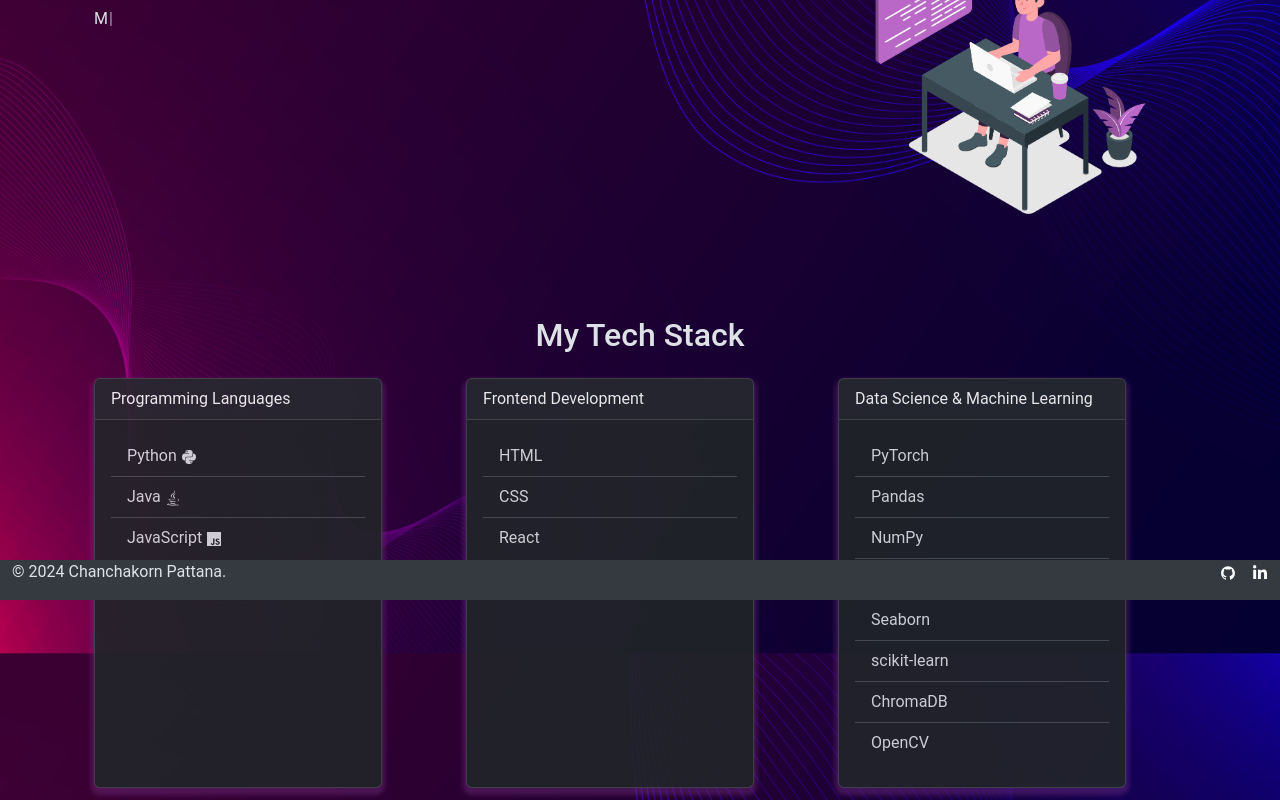
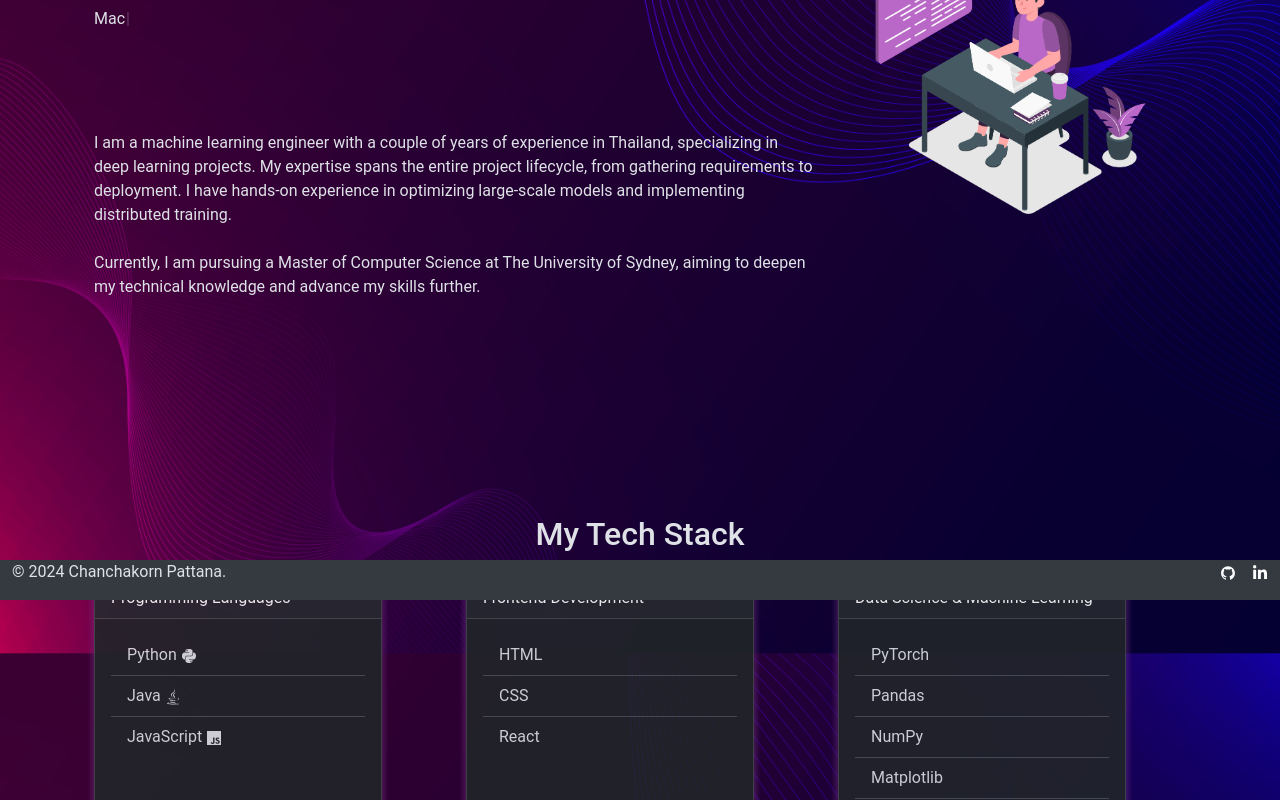
Before and after one commit to ChanchakornP/my-portfolio, a React (Create React App) app: page / in a window 1280 px wide. Shown: the part 200-1000 px from the top of the page. Built offline with nearby package versions, Linux system fonts and the light colour scheme.

Commit message:
feature: update home

```diff
--- a/src/App.css
+++ b/src/App.css
@@ -36,6 +36,9 @@
   padding-top: 80px !important;
 }
 
+.home-paragraph {
+  margin-top: 100px;
+}
 
 .header {
   position: sticky;
--- a/src/components/Home.js
+++ b/src/components/Home.js
@@ -32,6 +32,18 @@ function Home() {
                     ]}
                     ></TypingAnimation>
 
+                    <div className="home-paragraph">
+                        <p>I am a machine learning engineer with a couple of years of experience in Thailand, specializing in deep learning projects.
+                            My expertise spans the entire project lifecycle, from gathering requirements to deployment.
+                            I have hands-on experience in optimizing large-scale models and implementing distributed training.
+                            <br>
+                            </br>
+                            <br>
+                            </br>
+                            Currently, I am pursuing a Master of Computer Science at The University of Sydney, aiming to deepen my technical knowledge and advance my skills further.
+                        </p>
+
+                    </div>
                 </Col>
 
                 <Col md={4} style={{ paddingBottom: 20 }}>
@@ -47,7 +59,7 @@ function Home() {
                 </Col>
             </Row>
             <Row>
-                <Container className="tech-stack-section my-5">
+                <Container className="tech-stack-section" style={{ "margin-top": "200px", "margin-bottom": "100px" }}>
                     <h2 className="text-center mb-4">My Tech Stack</h2>
                     <Row className="mb-4">
                         <Col md={4}>
```
